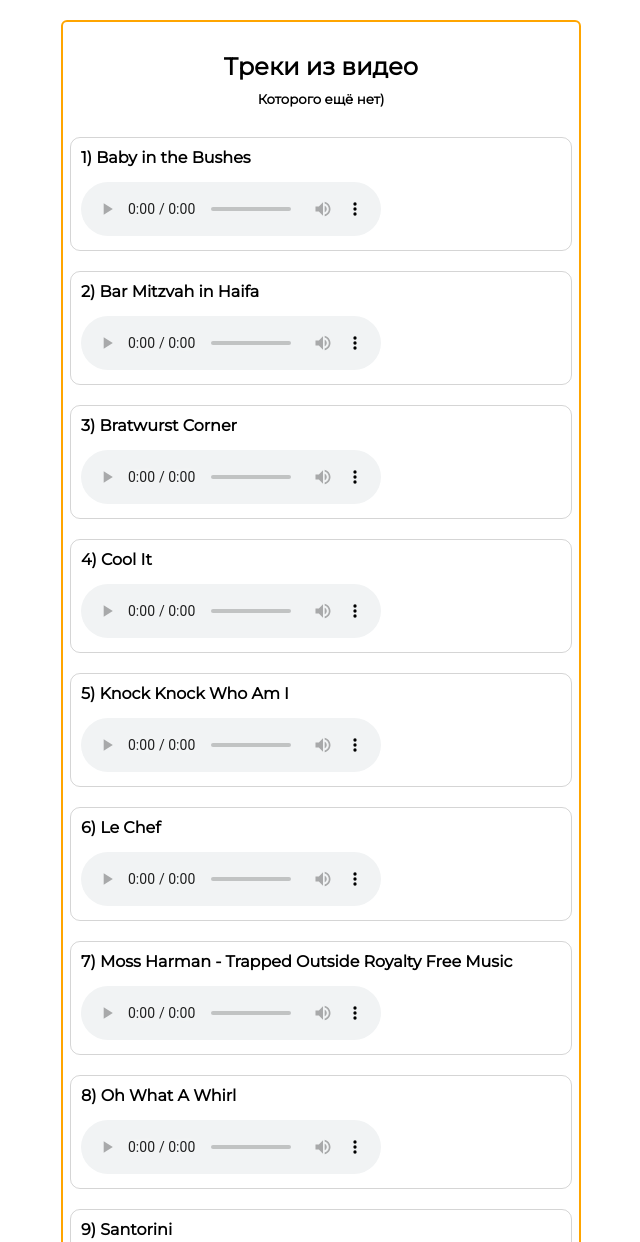
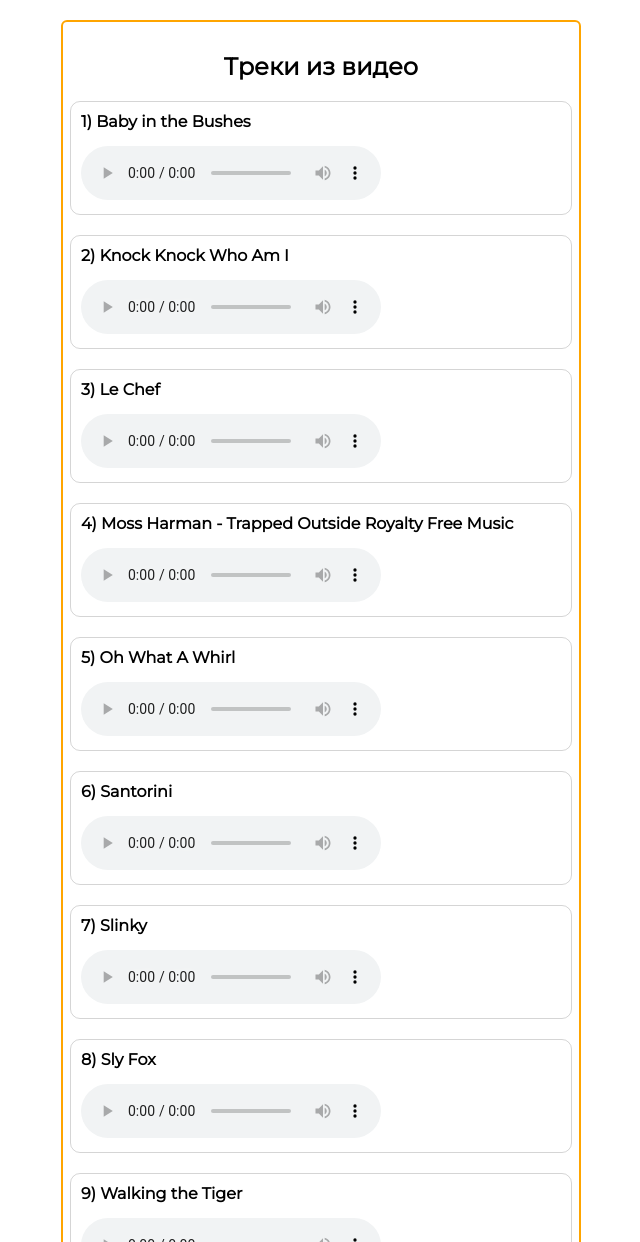
Before and after one commit to Kto-to015/MusicFromVideo, a plain HTML site: page index.html in a window 1280 px wide. Shown: the top 1242 px of the page, without its empty margins (319-959 px from the left). Drawn offline with Linux system fonts and the light colour scheme.

Commit message:
Update for Youtube

```diff
--- a/index.html
+++ b/index.html
@@ -14,7 +14,6 @@
 		<main>
 			<div class="ones-block">
 				<h2>Треки из видео</h2>
-				<h5>Которого ещё нет)</h5>
 				<div class="Track">
 					<div class="OneBlock">
 						<p><b>1) Baby in the Bushes</b></p>
@@ -23,74 +22,50 @@
 				</div>
 				<div class="Track">
 					<div class="OneBlock">
-						<p><b>2) Bar Mitzvah in Haifa</b></p>
-						<audio src="source/media/Bar_Mitzvah_in_Haifa_256k.mp3" controls dowload>
-					</div>
-				</div>
-				<div class="Track">
-					<div class="OneBlock">
-						<p><b>3) Bratwurst Corner</b></p>
-						<audio src="source/media/Bratwurst_Corner_256k.mp3" controls dowload>
-					</div>
-				</div>
-				<div class="Track">
-					<div class="OneBlock">
-						<p><b>4) Cool It</b></p>
-						<audio src="source/media/Cool_It_256k.mp3" controls dowload>
-					</div>
-				</div>
-				<div class="Track">
-					<div class="OneBlock">
-						<p><b>5) Knock Knock Who Am I</b></p>
+						<p><b>2) Knock Knock Who Am I</b></p>
 						<audio src="source/media/Knock_Knock_Who_Am_I__256k.mp3" controls dowload>
 					</div>
 				</div>
 				<div class="Track">
 					<div class="OneBlock">
-						<p><b>6) Le Chef</b></p>
+						<p><b>3) Le Chef</b></p>
 						<audio src="source/media/Le_Chef_256k.mp3" controls dowload>
 					</div>
 				</div>
 				<div class="Track">
 					<div class="OneBlock">
-						<p><b>7) Moss Harman - Trapped Outside Royalty Free Music</b></p>
+						<p><b>4) Moss Harman - Trapped Outside Royalty Free Music</b></p>
 						<audio src="source/media/Moss_Harman_-_Trapped_Outside_Royalty_Free_Music_256k.mp3" controls dowload>
 					</div>
 				</div>
 				<div class="Track">
 					<div class="OneBlock">
-						<p><b>8) Oh What A Whirl</b></p>
+						<p><b>5) Oh What A Whirl</b></p>
 						<audio src="source/media/Oh_What_A_Whirl_256k.mp3" controls dowload>
 					</div>
 				</div>
 				<div class="Track">
 					<div class="OneBlock">
-						<p><b>9) Santorini</b></p>
+						<p><b>6) Santorini</b></p>
 						<audio src="source/media/Santorini_256k.mp3" controls dowload>
 					</div>
 				</div>
 				<div class="Track">
 					<div class="OneBlock">
-						<p><b>10) Slinky</b></p>
+						<p><b>7) Slinky</b></p>
 						<audio src="source/media/Slinky_256k.mp3" controls dowload>
 					</div>
 				</div>
 				<div class="Track">
 					<div class="OneBlock">
-						<p><b>11) Sly Fox</b></p>
+						<p><b>8) Sly Fox</b></p>
 						<audio src="source/media/Sly_Fox_256k.mp3" controls dowload>
 					</div>
 				</div>
 				<div class="Track">
 					<div class="OneBlock">
-						<p><b>12) Walking the Tiger</b></p>
+						<p><b>9) Walking the Tiger</b></p>
 						<audio src="source/media/Walking_the_Tiger_256k.mp3" controls dowload>
-					</div>
-				</div>
-				<div class="Track">
-					<div class="OneBlock">
-						<p><b>13) Zigzag</b></p>
-						<audio src="source/media/Zigzag_256k.mp3" controls dowload>
 					</div>
 				</div>
 			</div>
```
